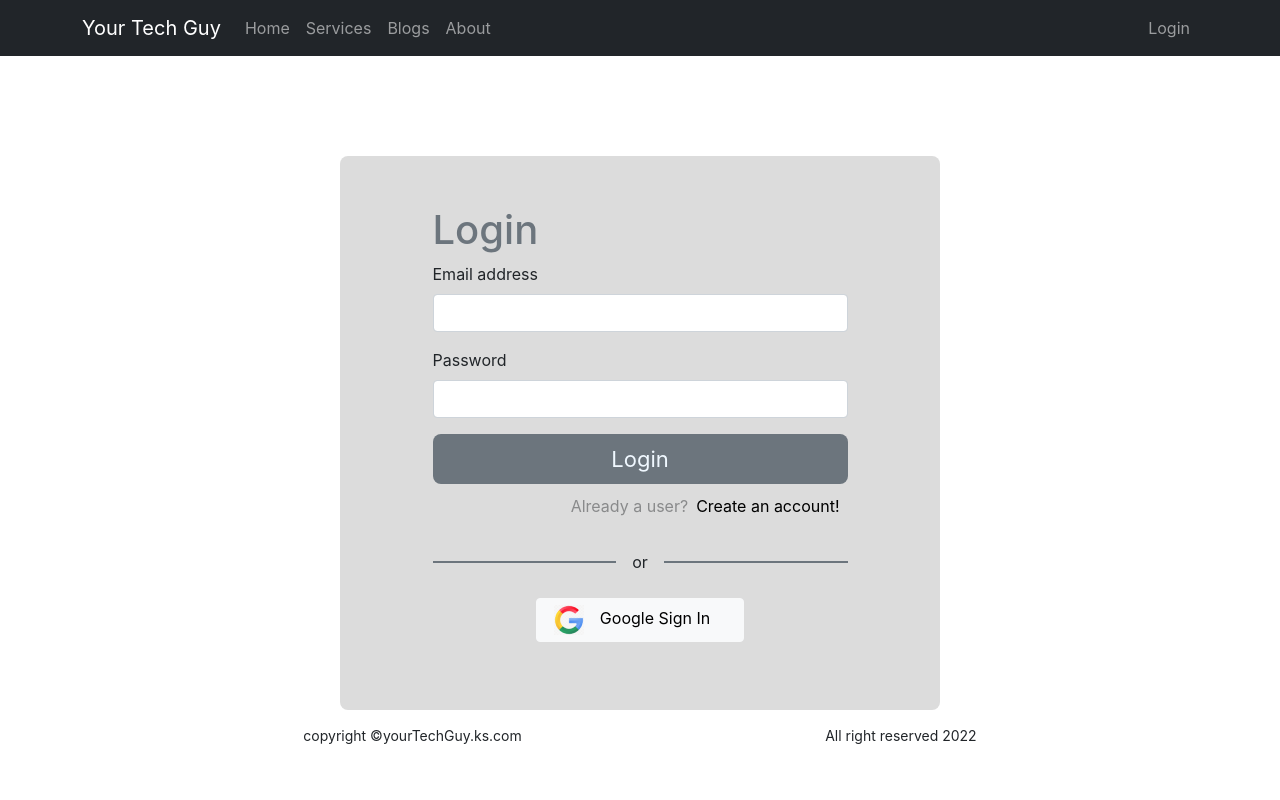
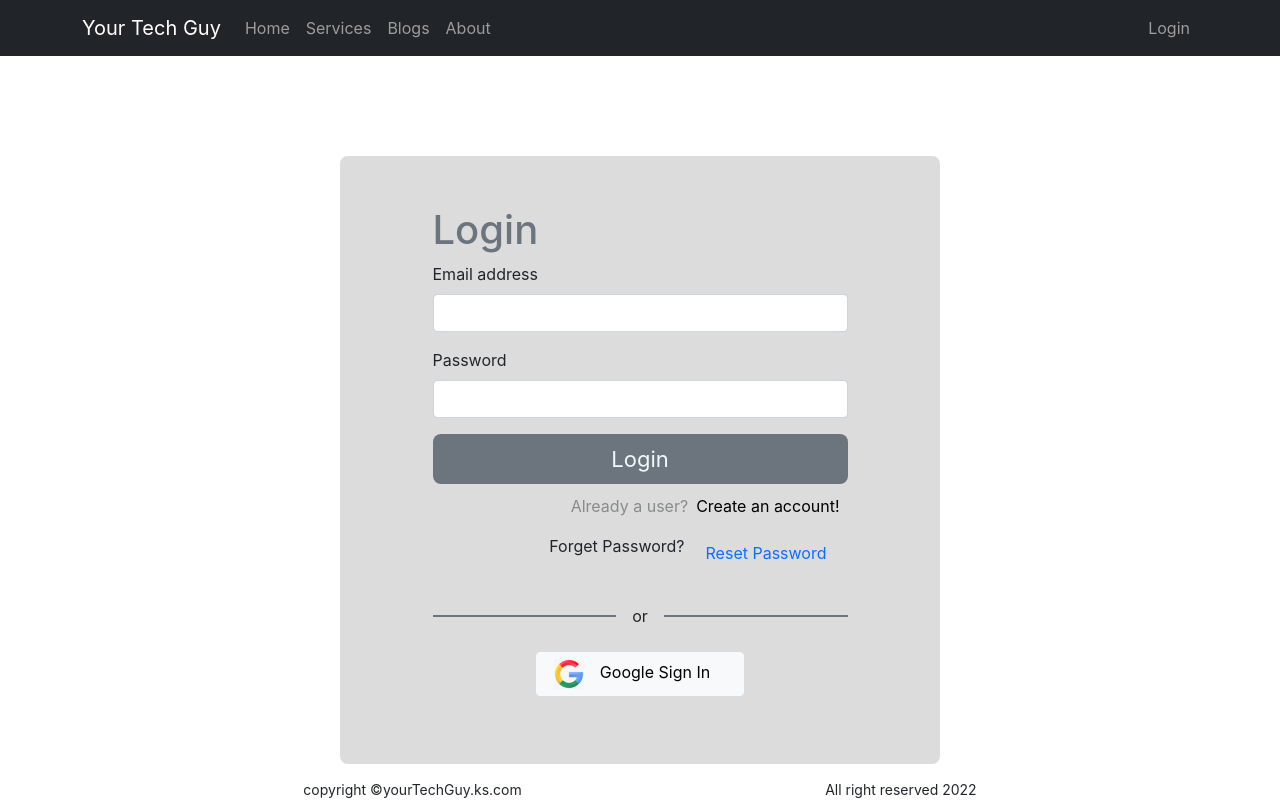
Before and after one commit to KsKarim7/your-tech-guy, a React (Create React App) app: page /login in a window 1280 px wide. Built offline with nearby package versions, Linux system fonts and the light colour scheme; no server answers; the HTML template or start-up script is replaced by a standard one.

Commit message:
almost there

```diff
--- a/src/Pages/Registration/Login/Login.js
+++ b/src/Pages/Registration/Login/Login.js
@@ -26,7 +26,7 @@ const Login = () => {
         error,
     ] = useSignInWithEmailAndPassword(auth);
 
-    // const [sendPasswordResetEmail, sending] = useSendPasswordResetEmail(auth);
+    const [sendPasswordResetEmail, sending] = useSendPasswordResetEmail(auth);
 
     const handleEmailBlur = e => {
         setEmail(e.target.value);
@@ -54,16 +54,16 @@ const Login = () => {
 
     }
 
-    // const resetPassword = async () => {
-    //     const email = emailRef.current.value;
-    //     if (email) {
-    //         await sendPasswordResetEmail(email);
-    //         toast('Sent email')
-    //     }
-    //     else {
-    //         toast('enter an email address first')
-    //     }
-    // }
+    const resetPassword = async () => {
+        const email = emailRef.current.value;
+        if (email) {
+            await sendPasswordResetEmail(email);
+            toast('Sent email')
+        }
+        else {
+            toast('enter an email address first')
+        }
+    }
 
     return (
         <div className='form-container d-flex justify-content-center'>
@@ -88,9 +88,9 @@ const Login = () => {
                 <p className='d-flex justify-content-end user'>
                     Already a user?  <Link className='text form-link mx-2' to='/register'>Create an account!</Link>
                 </p>
-                {/* <p className='d-flex justify-content-end'>
+                <p className='d-flex justify-content-end'>
                     Forget Password?  <button onClick={resetPassword} className='btn btn-link text-primary form-link mx-2' >Reset Password</button>
-                </p> */}
+                </p>
                 <SocialLogin></SocialLogin>
                 <ToastContainer />
             </div>
```
